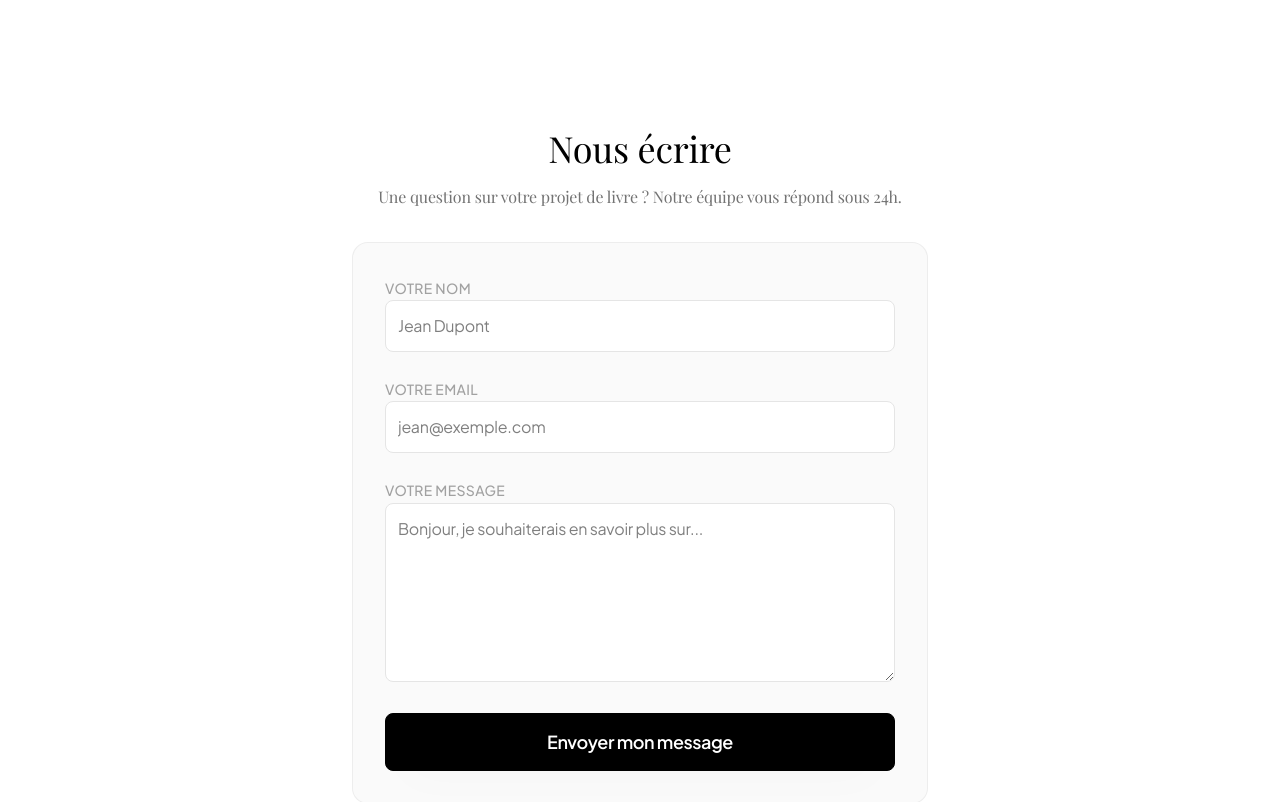
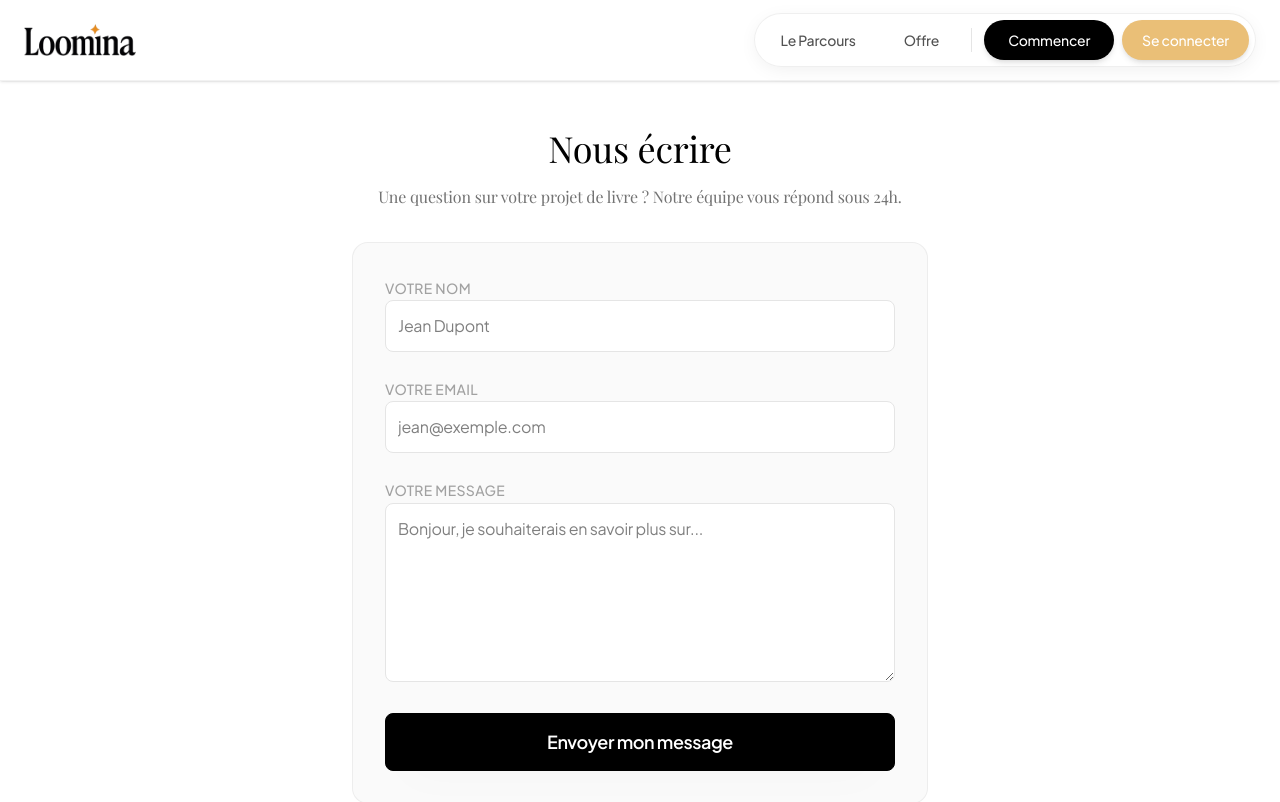
Before and after one commit to solalchetrit/loomina, a Next.js app: page /contact in a window 1280 px wide. Shown: the top 802 px of the page. Built offline with nearby package versions, Linux system fonts and the light colour scheme; a web font is replaced by a local one.

Commit message:
fix: make header persistent on all pages except home

```diff
--- a/components/Header.tsx
+++ b/components/Header.tsx
@@ -1,6 +1,6 @@
 "use client";
 
-import { useState } from "react";
+import { useState, useEffect } from "react";
 import Link from "next/link";
 import Image from "next/image";
 import { motion, AnimatePresence, useScroll, useMotionValueEvent } from "framer-motion";
@@ -10,18 +10,37 @@ const NAV_LINKS = [
   { href: "#offres", label: "Offre" },
 ];
 
+import { usePathname } from "next/navigation";
+
 export default function Header() {
   const [isOpen, setIsOpen] = useState(false);
   const [isVisible, setIsVisible] = useState(false);
   const { scrollY } = useScroll();
+  const pathname = usePathname();
+  const isHome = pathname === "/";
 
+  // Force visibility on non-home pages or handle scroll on home
   useMotionValueEvent(scrollY, "change", (latest) => {
-    if (latest > 50) {
+    if (isHome) {
+      if (latest > 50) {
+        setIsVisible(true);
+      } else {
+        setIsVisible(false);
+      }
+    } else {
+      setIsVisible(true);
+    }
+  });
+
+  // Ensure correct initial state when navigating
+  useEffect(() => {
+    if (!isHome) {
       setIsVisible(true);
     } else {
-      setIsVisible(false);
+      // On home, check if already scrolled (case of refresh) or default to false
+      setIsVisible(window.scrollY > 50);
     }
-  });
+  }, [isHome]);
 
   return (
     <motion.header
```
